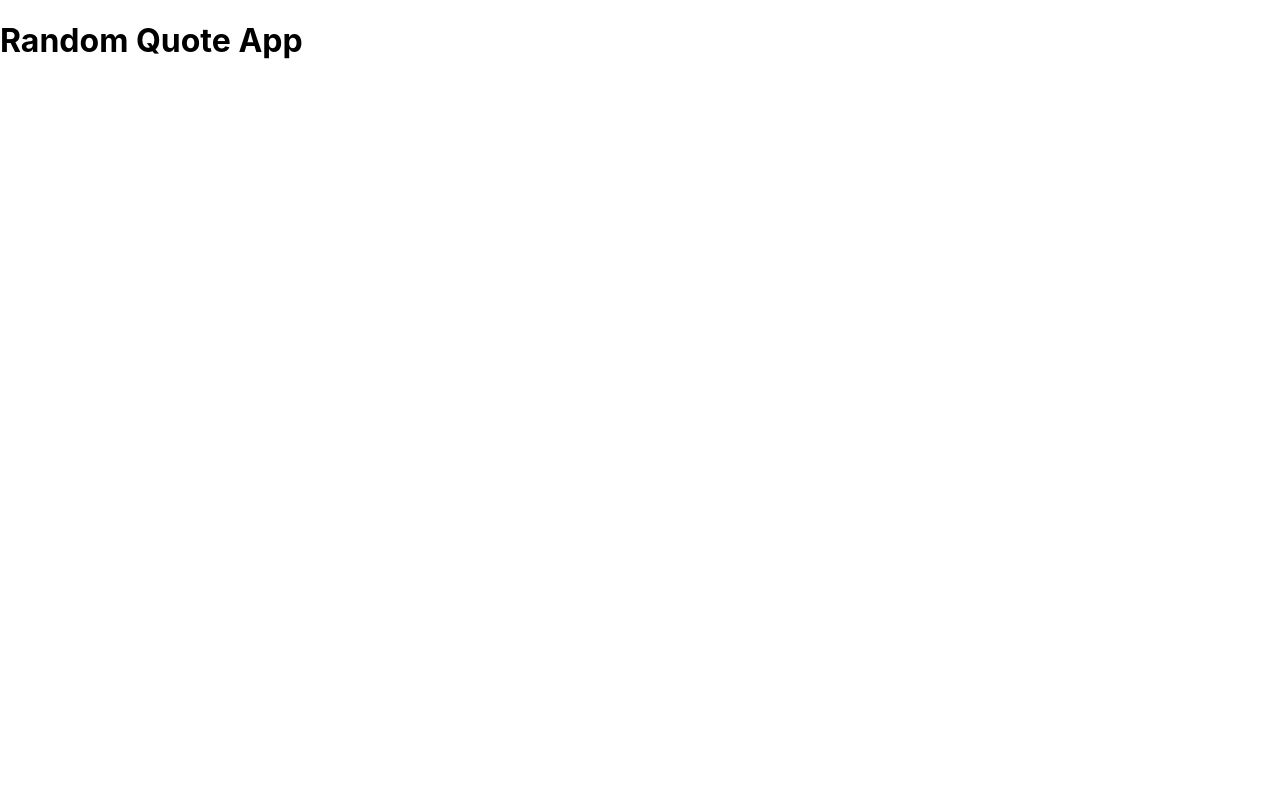
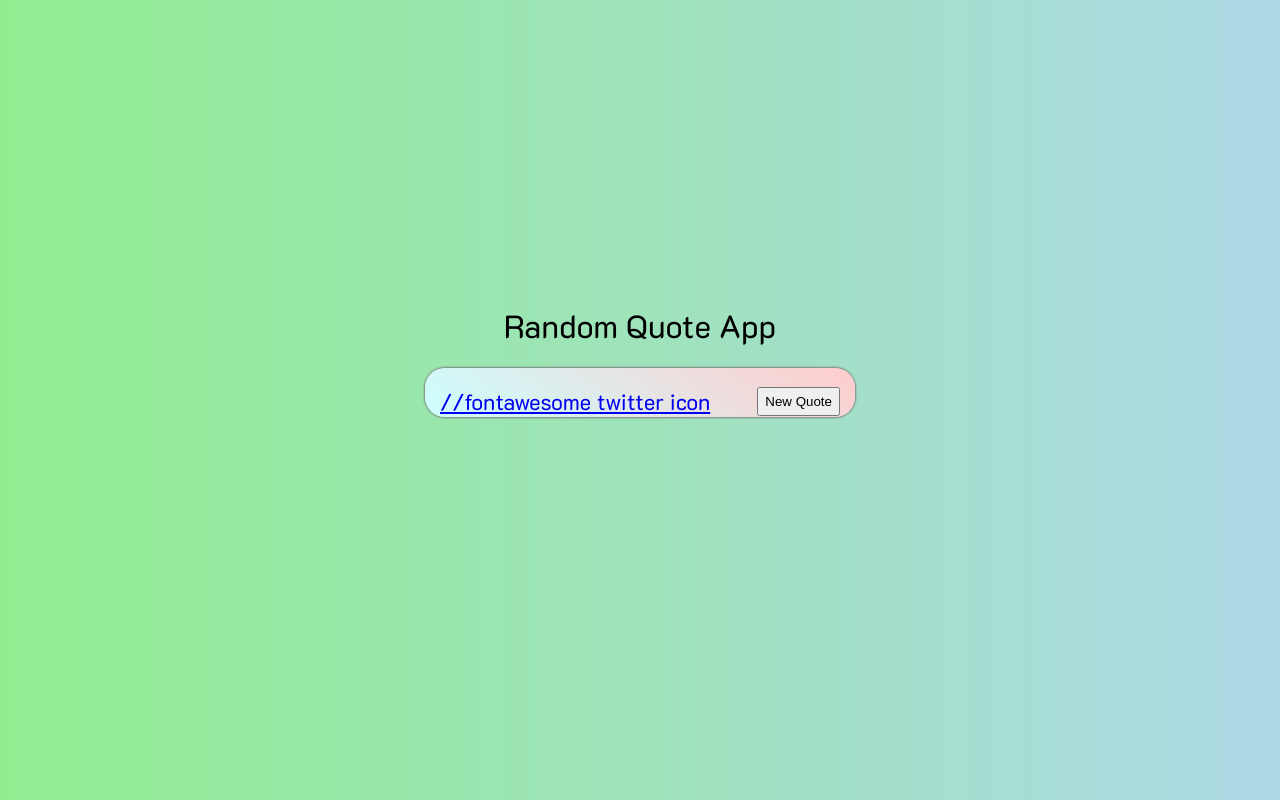
Before and after one commit to patrickly/react-random-quote, a React (Create React App) app: page / in a window 1280 px wide. Built offline with nearby package versions, Linux system fonts and the light colour scheme; no server answers.

Commit message:
Logic 2: Share on Twitter

```diff
--- /dev/null
+++ b/src/App.css
@@ -0,0 +1,73 @@
+@import url('https://fonts.googleapis.com/css?family=Josefin+Sans|K2D');
+
+body {
+  background: linear-gradient(90deg, lightgreen, lightblue);
+  font-family: 'K2D', sans-serif;
+  display: flex;
+  justify-content: center;
+  align-items: center;
+  height: calc(100vh - 100px);
+  /* https://stackoverflow.com/questions/29211998/make-div-max-height-equal-to-window-height-100px */
+  overflow-y: hidden;
+}
+
+.title {
+  text-align: center;
+  font-weight: 500;
+}
+
+#quote-box {
+  width: 400px;
+  margin: 0 auto;
+  padding: 1px 15px;
+  font-weight: 550;
+  font-size: 22px;
+  background: linear-gradient(35deg, #CCFFFF, #FFCCCC);
+  text-align: center;
+  border-radius: 20px;
+  box-shadow: 0px 0px 2px 1px gray;
+}
+
+#text p {
+  margin-block-start: 0.5em;
+  margin-block-end: 0.5em;
+}
+
+#author h5 {
+  margin-block-start: 1em;
+  margin-block-end: 1em;
+}
+
+#buttons {
+  display: flex;
+  justify-content: space-between;
+}
+
+.twitter-icon {
+  color: #1DA1F2
+}
+
+.button {
+  font-family: 'K2D', sans-serif;
+  font-weight: 500;
+  font-size: 1rem;
+  padding: 5px;
+  border-radius: 50em;
+  box-shadow: 0px 0px 3px .5px rgb(82, 81, 81);
+  border: 0;
+  margin-bottom: 10px;
+}
+
+.button:focus {
+  outline: none;
+  border: none;
+}
+
+@media only screen and (max-width: 450px) {
+  .title {
+    font-size: 22px;
+  }
+  #quote-box {
+    width: 270px;
+  }
+}
--- a/src/App.js
+++ b/src/App.js
@@ -1,6 +1,6 @@
 import React, {Component} from 'react';
 import axios from 'axios'
-
+import './App.css';
 
 class App extends Component {
 
@@ -40,29 +40,33 @@ class App extends Component {
 
     })
  }
-
- getNewQuote = () => {
+ getNewQuote = () => { //will be called on clicking the New Quote button
   this.getQuote()
 }
 
+render() {
+  const { quote, author } = this.state //Destructuring
+  return (
+     <div id='wrapper'>
+        <h1 className='title'>Random Quote App</h1>
 
-  render(){
-    console.log('render method runs')
+        <div id='quote-box'>
+           <div id='text'><p>{quote}</p></div>
+           <div id='author'><h5>{author}</h5></div>
 
-    const { quote, author } = this.state;
-
-    return (
-      <div id="wrapper">
-        <h1 className='title'>Random Quote App</h1>
-        <div id='quote-box'>
-          <div id='text'><p>{quote}</p></div>
-          <div id='author'><h5>{author}</h5></div>
-          {/* <div id='text'><p>{this.state.quote}</p></div>
-          <div id='author'><h5>{this.state.author}</h5></div> */}
+           <div id='buttons'>
+              <a id='tweet-quote' href={`https://twitter.com/intent/tweet?text=${quote} ${author}`} target='_blank' title="Post this quote on twitter!">
+                 <span>
+                    <i className="fab fa-twitter twitter-icon" /> //fontawesome twitter icon
+                 </span>
+              </a>
+              <button id='new-quote' className='buttons' onClick={this.getNewQuote}>New Quote</button>
+           </div>
         </div>
-      </div>
-    )
-  }
+     </div>
+  )
+}
 }
 
+
 export default App;
```
